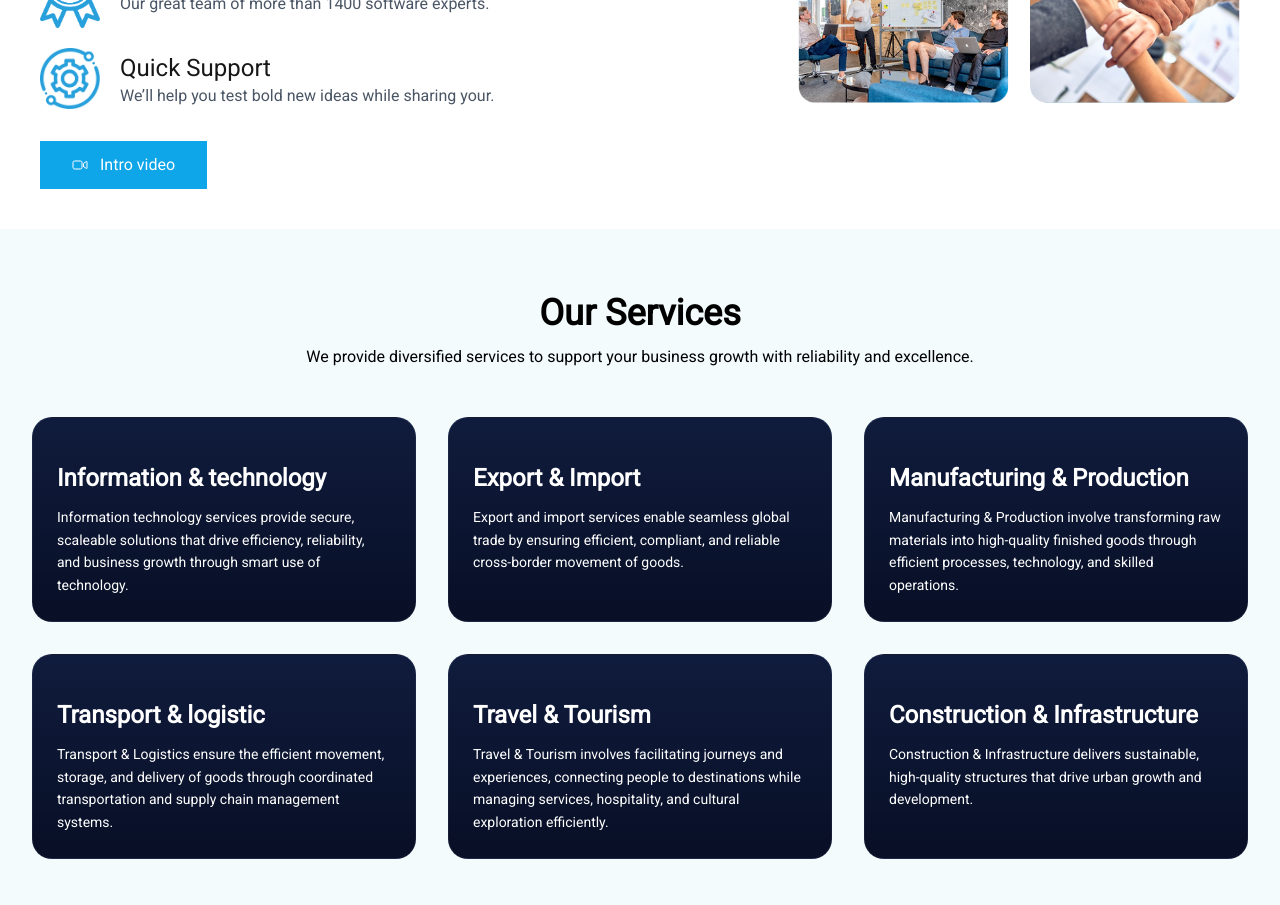
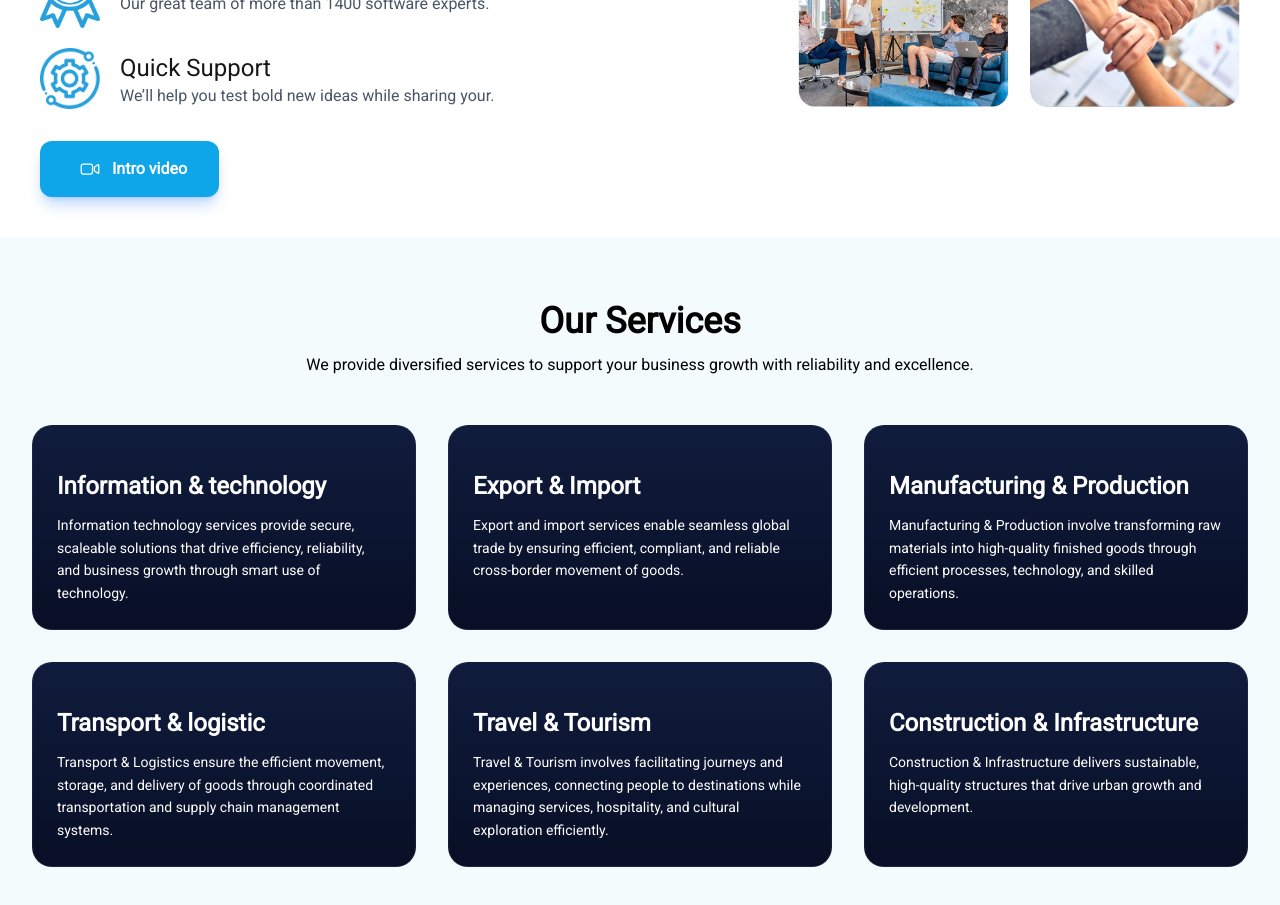
Before and after one commit to My-Softake/mysoftake-frontend, a Next.js app: page / in a window 1280 px wide. Shown: the part 1320-2225 px from the top of the page. Built offline with nearby package versions, Linux system fonts and the light colour scheme.

Commit message:
about button animation add

```diff
--- a/src/app/globals.css
+++ b/src/app/globals.css
@@ -56,3 +56,6 @@ body {
   transition: all 0.5s ease-in-out;
 
 }
+
+
+/* about button effect */
--- a/src/components/AboutCompany.jsx
+++ b/src/components/AboutCompany.jsx
@@ -5,12 +5,9 @@ const AboutCompany = () => {
   return (
     <div className="bg-white md:py-10 py-5">
       <div className="container mx-auto px-5 md:px-10 flex flex-col lg:flex-row gap-12 lg:gap-0 justify-between">
-
         {/* Left Content */}
         <div>
-          <h4 className="font-bold text-2xl text-[#27A0DB]">
-            ABOUT COMPANY
-          </h4>
+          <h4 className="font-bold text-2xl text-[#27A0DB]">ABOUT COMPANY</h4>
 
           <h3 className="font-bold text-4xl lg:text-5xl max-w-[450px] pt-2 leading-tight lg:leading-[60px]">
             You Can not Use Up Creativity.
@@ -42,9 +39,7 @@ const AboutCompany = () => {
                 className="object-contain"
               />
               <div className="mt-1">
-                <h3 className="text-2xl font-medium">
-                  Experience
-                </h3>
+                <h3 className="text-2xl font-medium">Experience</h3>
                 <p className="font-normal text-base text-gray-600">
                   Our great team of more than 1400 software experts.
                 </p>
@@ -60,9 +55,7 @@ const AboutCompany = () => {
                 className="object-contain"
               />
               <div className="mt-1">
-                <h3 className="text-2xl font-medium">
-                  Quick Support
-                </h3>
+                <h3 className="text-2xl font-medium">Quick Support</h3>
                 <p className="font-normal text-base text-gray-600">
                   We’ll help you test bold new ideas while sharing your.
                 </p>
@@ -70,11 +63,22 @@ const AboutCompany = () => {
             </div>
 
             <div>
-              <button className="py-3 px-8 bg-[#0EA5E9] text-white mt-8 flex items-center gap-3">
-                <IoVideocamOutline />
-                Intro video
+              <button className="relative py-4 px-8 bg-[#0EA5E9] text-white mt-8 flex items-center gap-3 rounded-xl font-semibold overflow-hidden group hover:bg-[#0284c7] transition-all duration-300 shadow-lg shadow-blue-500/30">
+                {/* Pulse Animation Effect */}
+                <span className="absolute flex h-10 w-10  ">
+                  <span className="animate-ping absolute inline-flex h-full w-full rounded-full bg-white opacity-75"></span>
+
+                </span>
+
+                <IoVideocamOutline className="text-xl ml-2 group-hover:scale-125 transition-transform duration-300" />
+                <span className="relative">Intro video</span>
+
+                {/* Button Shine Effect on Hover */}
+                <div className="absolute top-0 -inset-full h-full w-1/2 z-5 block transform -skew-x-12 bg-gradient-to-r from-transparent to-white opacity-20 group-hover:animate-shine" />
               </button>
             </div>
+
+
 
           </div>
         </div>
@@ -89,7 +93,6 @@ const AboutCompany = () => {
             className="w-full max-w-[350px] sm:max-w-[450px] md:w-[600px] h-auto object-contain"
           />
         </div>
-
       </div>
     </div>
   );
```
